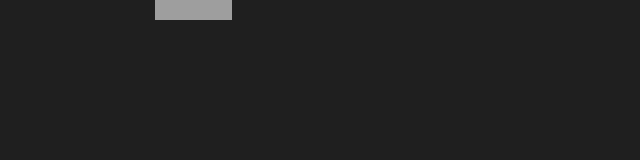
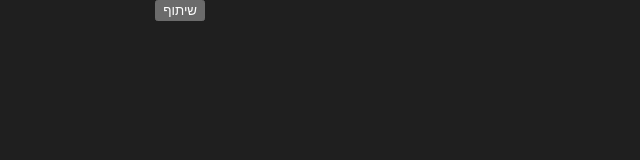
Before and after one commit to noamnorman21/my-portfolio, a React (Create React App) app: page /facebook-share in a window 1280 px wide. Shown: the top 160 px of the page, without its empty margins (0-640 px from the left). Built offline with nearby package versions, Linux system fonts and the light colour scheme; grey boxes are pictures that could not be loaded.

Commit message:
Add react-helmet for SEO and implement ShareRedirect component for sharing functionality

```diff
--- a/package.json
+++ b/package.json
@@ -18,6 +18,7 @@
     "@vercel/analytics": "^1.5.0",
     "react": "^19.0.0",
     "react-dom": "^19.0.0",
+    "react-helmet": "^6.1.0",
     "react-redux": "^9.2.0",
     "react-router-dom": "^7.5.1",
     "react-scripts": "^5.0.1",
@@ -47,5 +48,8 @@
       "last 1 firefox version",
       "last 1 safari version"
     ]
+  },
+  "devDependencies": {
+    "@types/react-helmet": "^6.1.11"
   }
 }
--- a/src/App.tsx
+++ b/src/App.tsx
@@ -4,15 +4,16 @@ import HomePage from "./pages/HomePage"; // העמוד הראשי שלך
 import FacebookShare from "./pages/FacebookShare";
 import PrivacyPolicy from "./pages/PrivacyPolicy";
 import DataDeletion from "./pages/DataDeletion";
+import ShareRedirect from "./pages/ShareRedirect";
 
 export default function App() {
   return (
     <Routes>
       <Route path="/" element={<HomePage />} />
-
       {/* זה ראוט "סודי" – אין לינק אליו, רק אם מישהו מגיע ישירות ל־URL */}
       <Route path="/facebook-share" element={<FacebookShare />} />
       <Route path="/privacy-policy" element={<PrivacyPolicy />} />
+      <Route path="/share/:id" element={<ShareRedirect />} />
       <Route path="/data-deletion" element={<DataDeletion />} />
     </Routes>
   );
--- a/src/pages/FacebookShare.tsx
+++ b/src/pages/FacebookShare.tsx
@@ -77,17 +77,38 @@ const FacebookShare: React.FC = () => {
     // );
   };
 
+  const handleShareWithNavigator = () => {
+    const url =
+      "https://izkorimg.azureedge.net/ner/izkor_candle_general_image_v2.jpg";
+    const text = "שיתוף זיכרון"; // טקסט שתרצי לשתף
+    const shareData = {
+      title: "שיתוף זיכרון",
+      text: text,
+      url: url,
+    };
+
+    if (navigator.share) {
+      navigator
+        .share(shareData)
+        .then(() => console.log("Shared successfully"))
+        .catch((error) => console.error("Error sharing:", error));
+    } else {
+      alert("Sharing not supported on this browser.");
+    }
+  };
+
   return (
-    <iframe
-      src="https://www.facebook.com/plugins/share_button.php?href=https%3A%2F%2Fwww.izkor.gov.il%2Ffacebook%2Fmemory%2Fa9c2e6e8-2c97-4c7d-84b8-c003d8e875c2&layout&size&appId=688096043671560&width=77&height=20"
-      width="77"
-      height="20"
-      style={{ border: "none", overflow: "hidden" }}
-      frameBorder="0"
-      allowFullScreen={true}
-      allow="autoplay; clipboard-write; encrypted-media; picture-in-picture; web-share"
-      title="Facebook Share Button"
-    ></iframe>
+    // <iframe
+    //   src="https://www.facebook.com/plugins/share_button.php?href=https%3A%2F%2Fwww.izkor.gov.il%2Ffacebook%2Fmemory%2Fa9c2e6e8-2c97-4c7d-84b8-c003d8e875c2&layout&size&appId=688096043671560&width=77&height=20"
+    //   width="77"
+    //   height="20"
+    //   style={{ border: "none", overflow: "hidden" }}
+    //   frameBorder="0"
+    //   allowFullScreen={true}
+    //   allow="autoplay; clipboard-write; encrypted-media; picture-in-picture; web-share"
+    //   title="Facebook Share Button"
+    // ></iframe>
+    <button onClick={handleShareWithNavigator}>שיתוף</button>
   );
   // <button onClick={handleFBShareHybrid}>חדש - שיתוף בפייסבוק</button>
 };
--- /dev/null
+++ b/src/pages/ShareRedirect.tsx
@@ -0,0 +1,42 @@
+import React, { useEffect } from "react";
+import { useParams } from "react-router-dom";
+import { Helmet } from "react-helmet";
+
+const ShareRedirect: React.FC = () => {
+  const { id } = useParams<{ id: string }>();
+
+  useEffect(() => {
+    // תני לו זמן קטן לסרוק את המטא ואז להפנות
+    const timeout = setTimeout(() => {
+      if (id) {
+        window.location.replace(`https://www.izkor.gov.il/fallen/${id}`);
+      }
+    }, 1000); // שנייה אחת
+
+    return () => clearTimeout(timeout);
+  }, [id]);
+
+  const imageUrl =
+    "https://izkorimg.azureedge.net/2025/290e4ed8-91e3-4b3d-b6f5-b3fa6516dcbb.jpg";
+
+  return (
+    <>
+      <Helmet>
+        <meta property="og:title" content="נר זיכרון" />
+        <meta
+          property="og:description"
+          content="לזכר נופלי מערכות ישראל ופעולות האיבה"
+        />
+        <meta property="og:image" content={imageUrl} />
+        <meta property="og:type" content="website" />
+        <meta
+          property="og:url"
+          content={`https://www.izkor.gov.il/fallen/${id}`}
+        />
+      </Helmet>
+      <p>מעביר לעמוד ההנצחה...</p>
+    </>
+  );
+};
+
+export default ShareRedirect;
```
Also changed, not shown: 1 other file (tests, documents, lock files or other folders).
